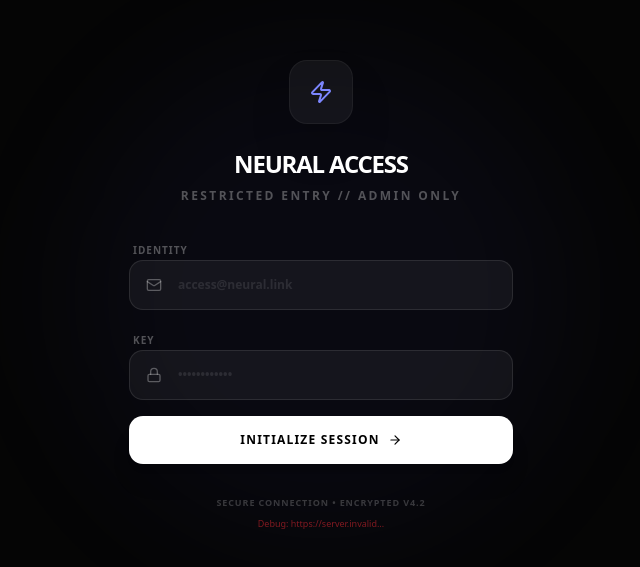
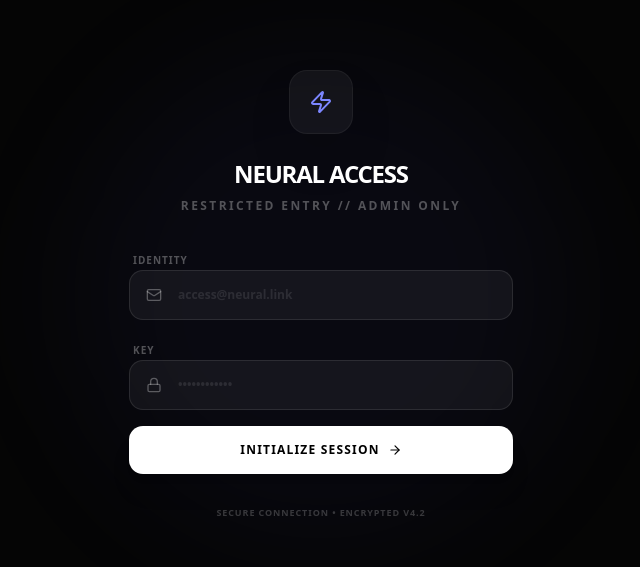
Before and after one commit to hamzehbhamdan/Personal-Website, a Next.js app: page /login in a window 1280 px wide. Shown: the part 105-672 px from the top of the page, without its empty margins (319-959 px from the left). Built offline with nearby package versions, Linux system fonts and the light colour scheme; no server answers.

Commit message:
chore: remove debug info from login page

```diff
--- a/app/login/page.tsx
+++ b/app/login/page.tsx
@@ -74,9 +74,6 @@ export default async function LoginPage({
                 <p className="text-[9px] text-center text-white/20 mt-8 uppercase tracking-widest font-bold">
                     Secure Connection • Encrypted v4.2
                 </p>
-                <p className="text-[9px] text-center text-red-500/50 mt-2">
-                    Debug: {process.env.NEXT_PUBLIC_SUPABASE_URL?.substring(0, 30)}...
-                </p>
             </div>
         </div>
     );
```
